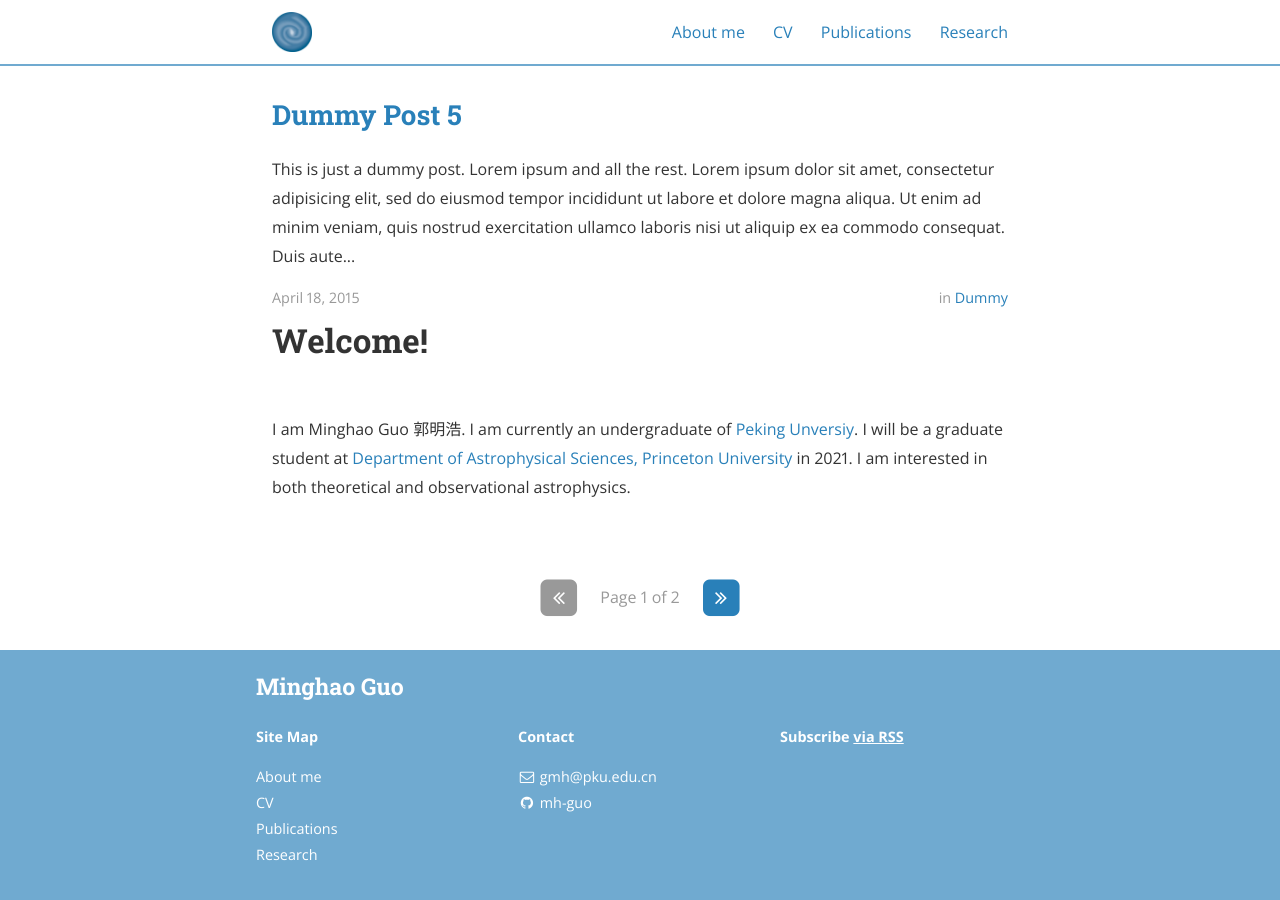
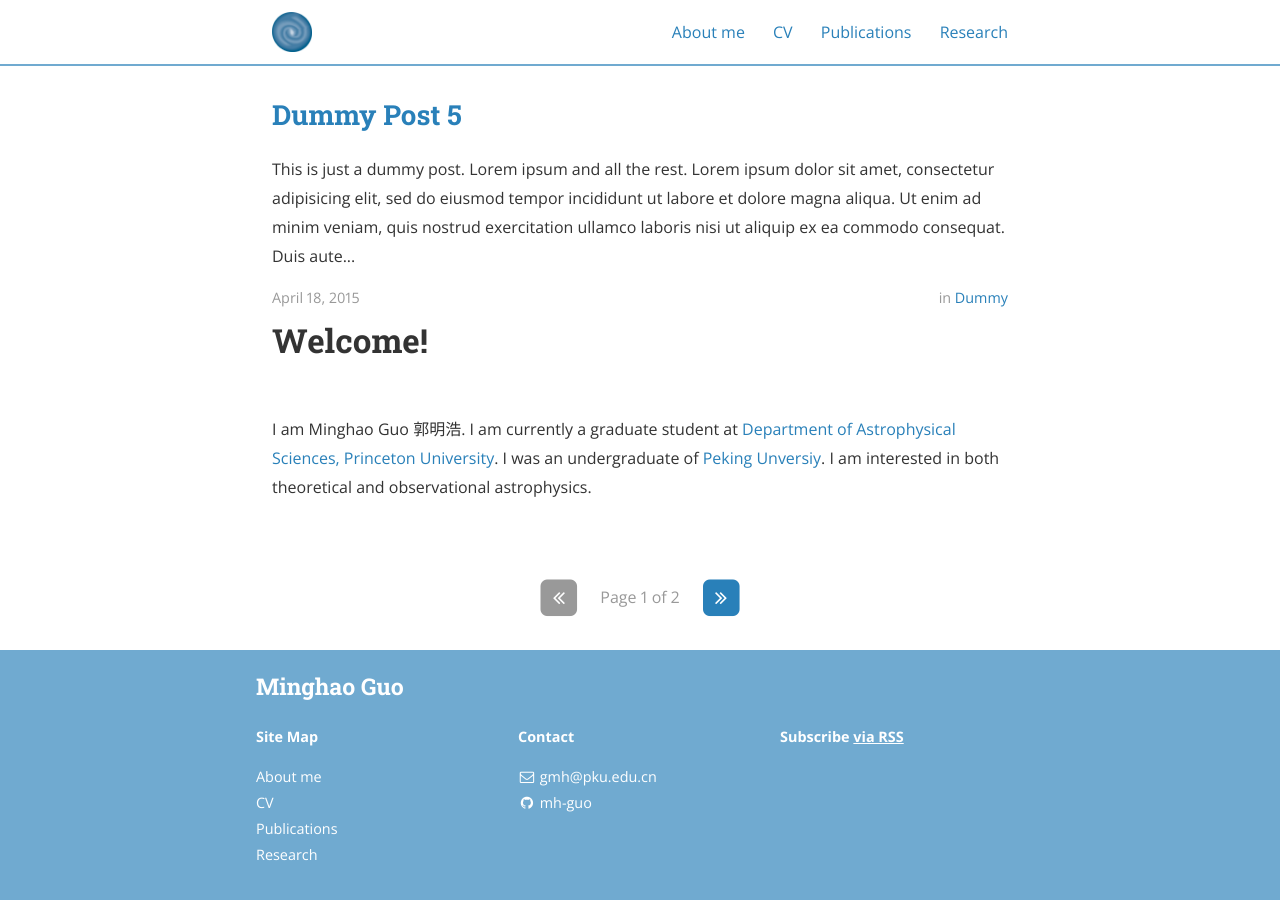
Before and after one commit to mh-guo/mh-guo-slate.github.io, a Jekyll site: the page built from index.html, in a window 1280 px wide and 900 px high, scrolled down 1509 px. Built offline with Jekyll 4.4.1, drawn with Linux system fonts in a browser that asks for light colours; nearby versions of some CDN libraries; the list of posts is cut into pages by our own code.

Commit message:
Update index.html

```diff
--- a/index.html
+++ b/index.html
@@ -46,7 +46,7 @@
 <h1> Welcome! </h1>
 <br>
 
-<p> I am Minghao Guo 郭明浩. I am currently an undergraduate of <a href="https://www.pku.edu.cn/">Peking Unversiy</a>. I will be a graduate student at <a href="https://web.astro.princeton.edu/">Department of Astrophysical Sciences, Princeton University</a> in 2021. I am interested in both theoretical and observational astrophysics.
+<p> I am Minghao Guo 郭明浩. I am currently a graduate student at <a href="https://web.astro.princeton.edu/">Department of Astrophysical Sciences, Princeton University</a>. I was an undergraduate of <a href="https://www.pku.edu.cn/">Peking Unversiy</a>. I am interested in both theoretical and observational astrophysics.
 <br>
 <br>
 
```
